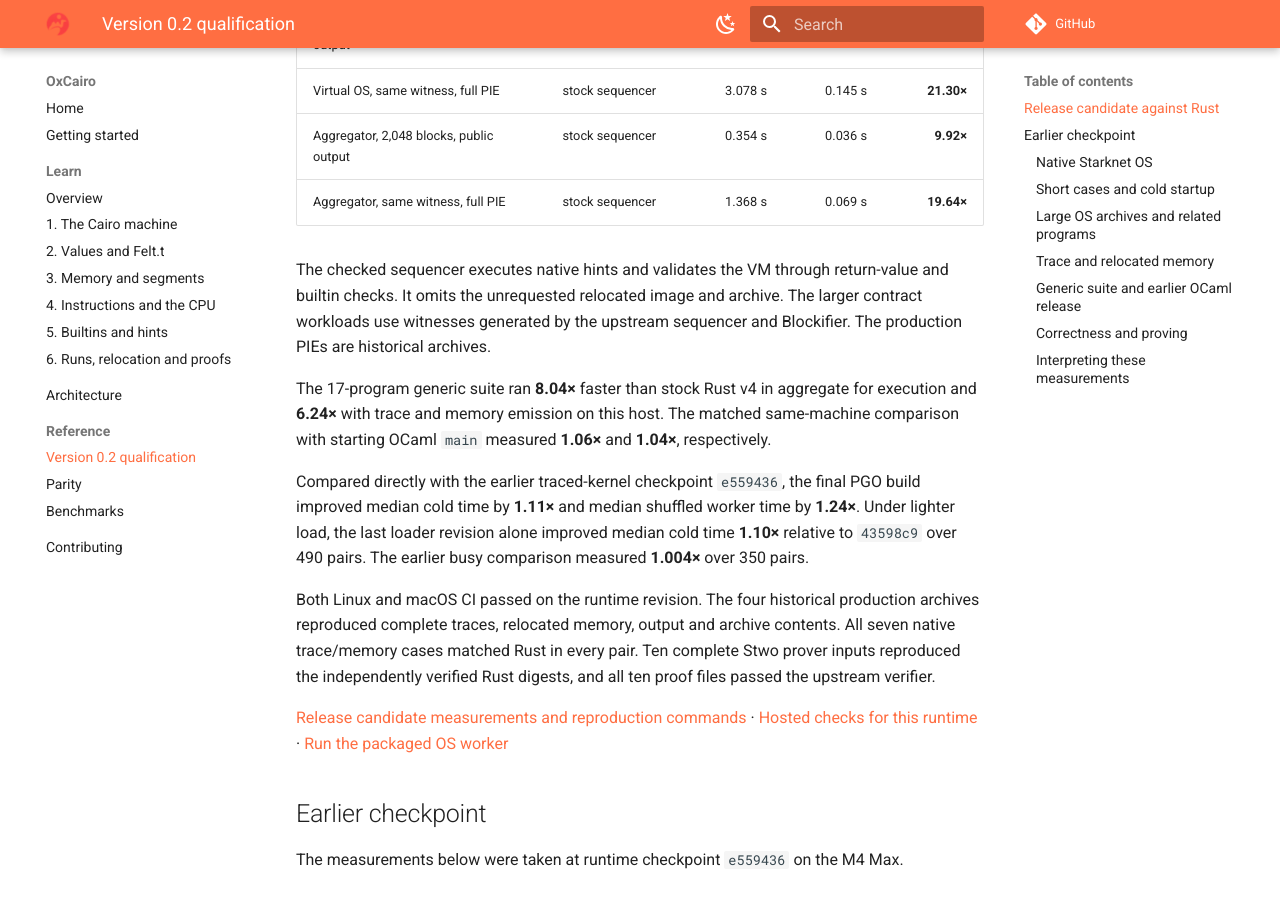
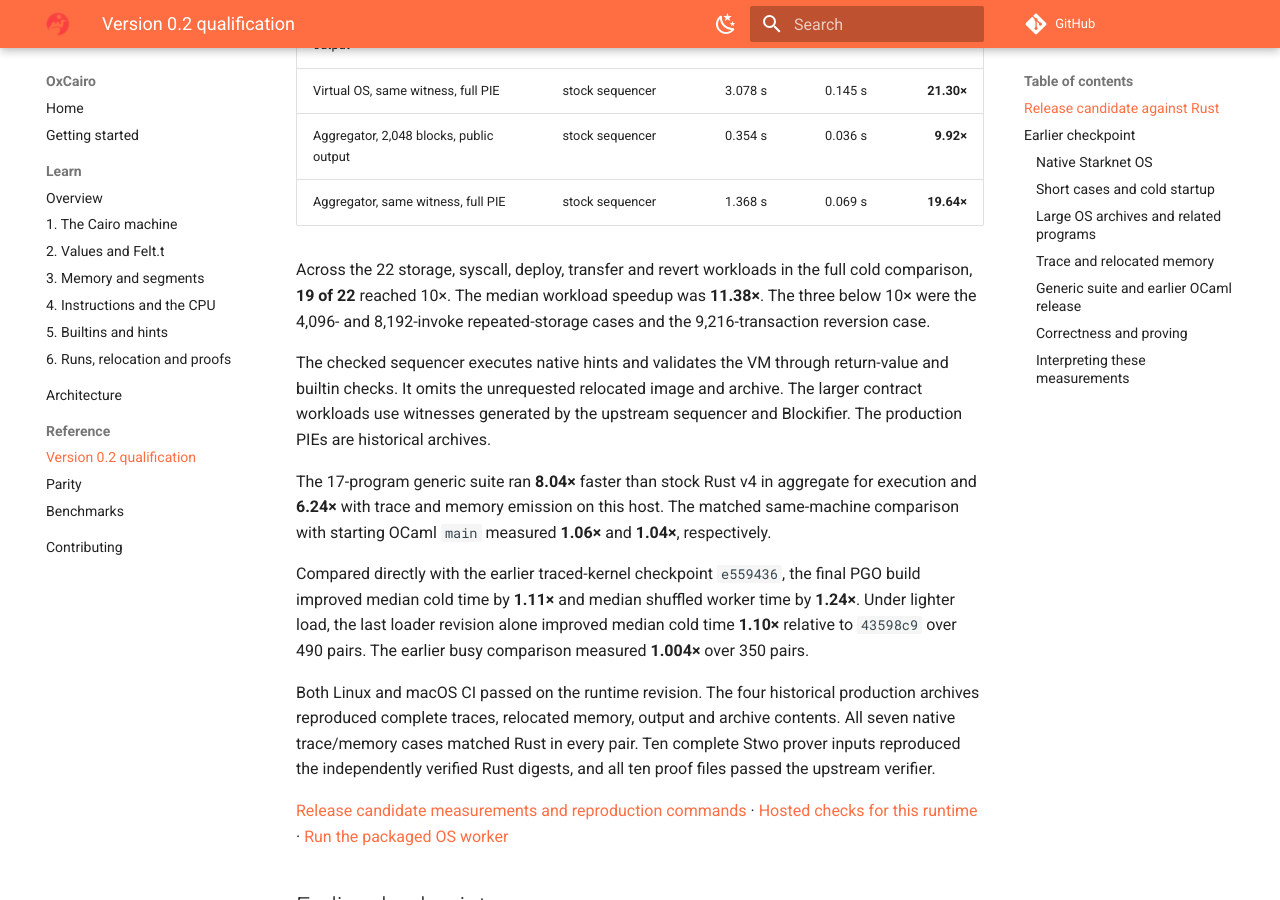
Before and after one commit to teddyjfpender/cairo-vm-ocaml, an MkDocs documentation site: the page built from docs/release-0.2.md, in a window 1280 px wide and 900 px high, scrolled down 1714 px. Built offline with MkDocs 1.6.1 and Material for MkDocs 9.7.7, drawn with Linux system fonts in a browser that asks for light colours; comment, search, counter and statistics services are not loaded.

Commit message:
Quantify the 10x threshold across the scaled native OS suite

```diff
--- a/docs/release-0.2.md
+++ b/docs/release-0.2.md
@@ -31,6 +31,8 @@ Each workload gets one vote in the median. The suite-time ratio weights workload
 | Virtual OS, same witness, full PIE | stock sequencer | 3.078 s | 0.145 s | **21.30×** |
 | Aggregator, 2,048 blocks, public output | stock sequencer | 0.354 s | 0.036 s | **9.92×** |
 | Aggregator, same witness, full PIE | stock sequencer | 1.368 s | 0.069 s | **19.64×** |
+
+Across the 22 storage, syscall, deploy, transfer and revert workloads in the full cold comparison, **19 of 22** reached 10×. The median workload speedup was **11.38×**. The three below 10× were the 4,096- and 8,192-invoke repeated-storage cases and the 9,216-transaction reversion case.
 
 The checked sequencer executes native hints and validates the VM through return-value and builtin checks. It omits the unrequested relocated image and archive. The larger contract workloads use witnesses generated by the upstream sequencer and Blockifier. The production PIEs are historical archives.
 
```
